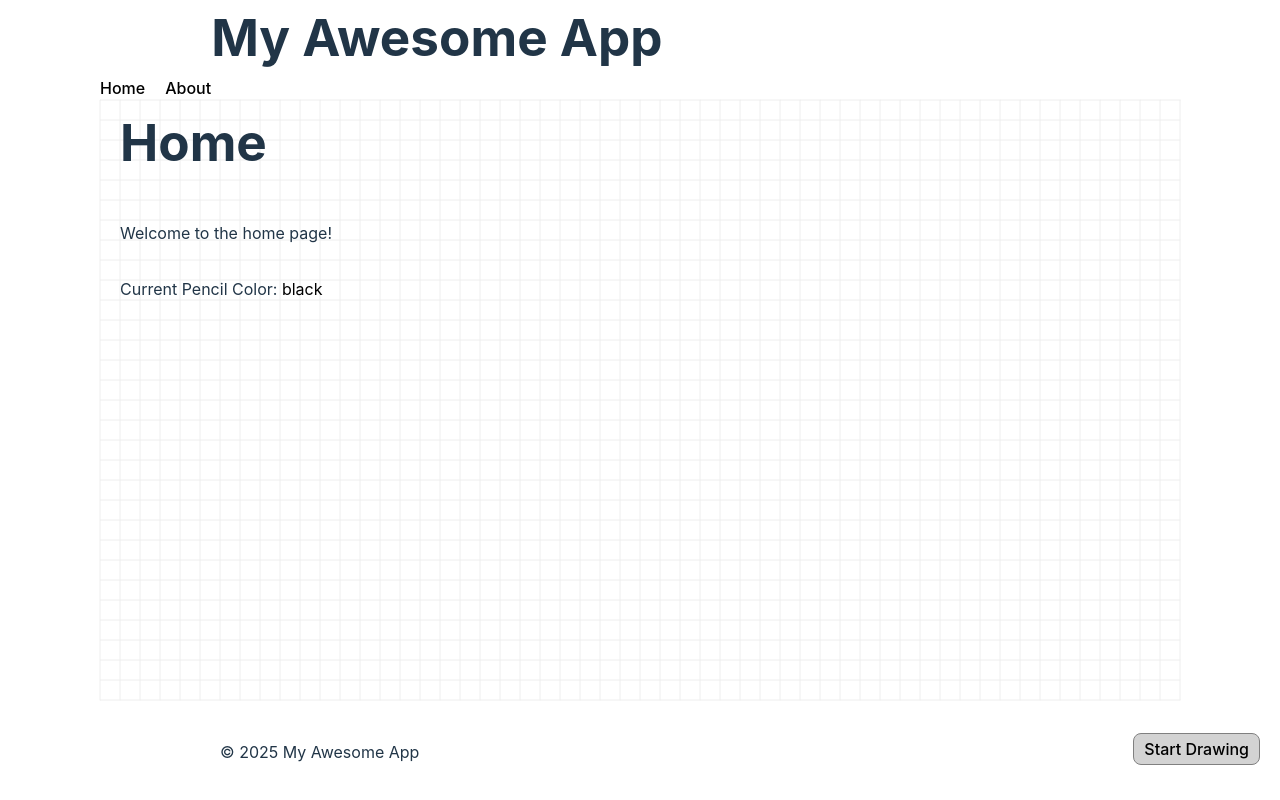
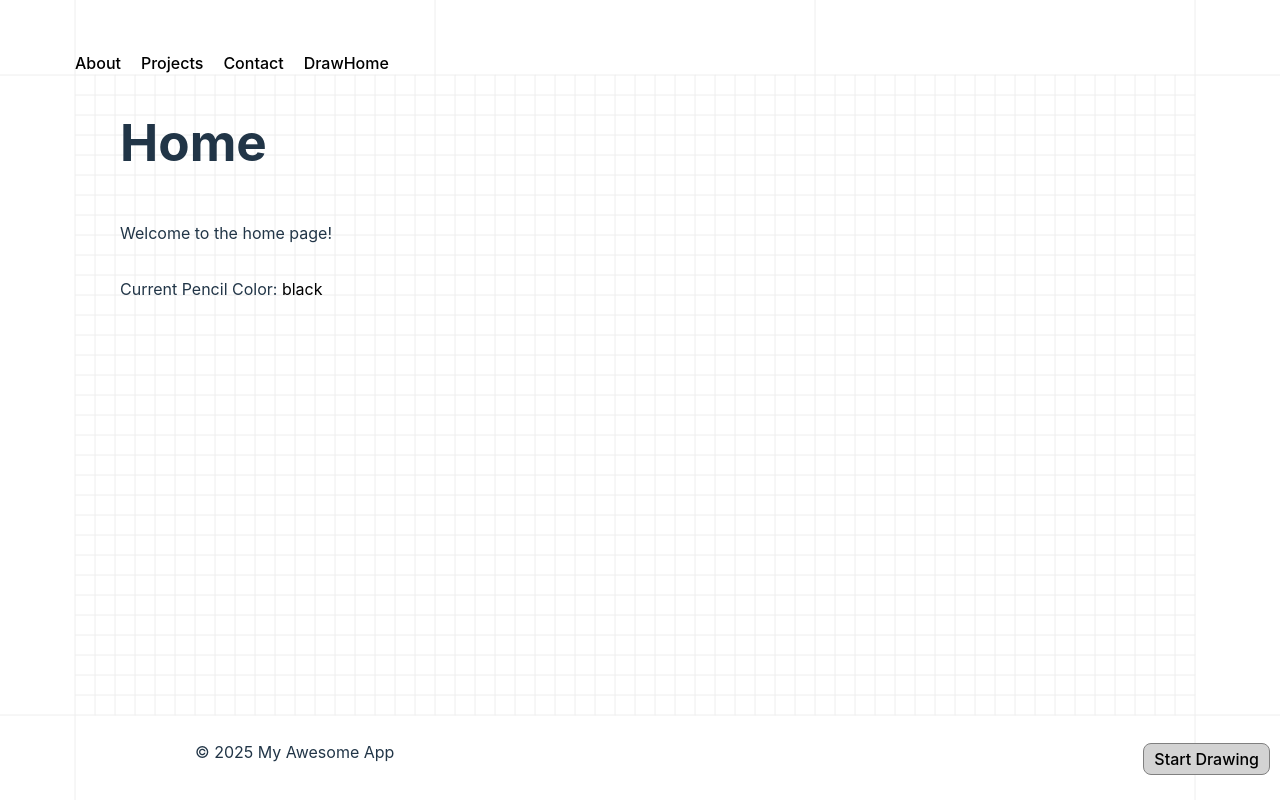
Before and after one commit to knemes/portfolio, a React (Vite) app: page / in a window 1280 px wide. Built offline with nearby package versions, Linux system fonts and the light colour scheme.

Commit message:
Adding details to graph and working on pages

```diff
--- a/src/components/Button/ButtonExpander.css
+++ b/src/components/Button/ButtonExpander.css
@@ -1,7 +1,7 @@
 .button-expander {
     position: absolute;
-    bottom: 20px;
-    right: 20px;
+    bottom: 10px;
+    right: 10px;
     display: flex;
     align-items: center;
     z-index: 2;
--- a/src/components/Button/ButtonExpander.jsx
+++ b/src/components/Button/ButtonExpander.jsx
@@ -39,8 +39,8 @@ function ButtonExpander({ children, isDrawing, setIsDrawing, expandDirection = '
 
     const containerStyle = {
         position: 'fixed',
-        bottom: '20px',
-        right: '20px',
+        bottom: '10px',
+        right: '10px',
         display: 'flex',
         alignItems: 'center',
     };
--- a/src/components/Footer/Footer.css
+++ b/src/components/Footer/Footer.css
@@ -4,8 +4,8 @@
     position: absolute;
     z-index: 10;
     Bottom: 0px;
-    left: 100px;
-    right: 100px;
+    left: 75px;
+    right: 75px;
 }
 
 .footer-content {
--- a/src/components/Graph/Graph.jsx
+++ b/src/components/Graph/Graph.jsx
@@ -2,7 +2,7 @@ import React, { useRef, useLayoutEffect, useCallback } from 'react';
 import PropTypes from 'prop-types';
 import './Graph.css';
 
-function Graph({canvas, mousePos, isDrawing, lines, backgroundLines }) {
+function Graph({ canvas, mousePos, isDrawing, lines, backgroundLines }) {
     //const canvasRef = useRef(null);
 
     const warp = useCallback((x, y) => {
@@ -33,7 +33,7 @@ function Graph({canvas, mousePos, isDrawing, lines, backgroundLines }) {
         ctx.strokeStyle = isDrawing ? '#DDDDDD' : '#EEEEEE';
         ctx.lineWidth = 1;
 
-        const margin = 100; // Margin around the grid
+        const margin = 75; // Margin around the grid
         const gridWidth = width - 2 * margin;
         const gridHeight = height - 2 * margin;
         let gridSize = 20;
@@ -41,14 +41,25 @@ function Graph({canvas, mousePos, isDrawing, lines, backgroundLines }) {
         // Vertical lines
         for (let xIndex = 0; xIndex <= Math.floor(gridWidth / gridSize); xIndex++) {
             const x = margin + xIndex * gridSize;
+            const firstthirdx = Math.floor(gridWidth / gridSize / 3);
+            const secondthirdx = Math.floor(gridWidth / gridSize / 3 * 2);
+            const lastx = Math.floor(gridWidth / gridSize)
             let { x: startWarpX, y: startWarpY } = warp(x, margin);
             let startX, startY;
             if (!isDrawing) {
                 startX = x + startWarpX;
+                if (xIndex == 0 || xIndex == firstthirdx || xIndex == secondthirdx || xIndex == lastx) {
+                    startY = startWarpY - 10;
+                } else {
                     startY = margin + startWarpY;
+                }
             } else {
                 startX = x;
+                if (xIndex == 0 || xIndex == firstthirdx || xIndex == secondthirdx || xIndex == lastx) {
+                    startY = -10;
+                } else {
                     startY = margin;
+                }
             }
 
             ctx.beginPath();
@@ -56,12 +67,23 @@ function Graph({canvas, mousePos, isDrawing, lines, backgroundLines }) {
 
             for (let yIndex = 0; yIndex <= Math.floor(gridHeight / gridSize); yIndex++) {
                 const y = margin + yIndex * gridSize;
+                const lasty = Math.floor(gridHeight / gridSize)
                 const { x: warpX, y: warpY } = warp(x, y);
-                let endX = x
-                let endY = y
+                let endX = x;
+                let endY;
                 if (!isDrawing) {
                     endX = x + warpX;
+                    if ((xIndex == 0 || xIndex == lastx) && yIndex == lasty) {
+                        endY = y + warpY + margin + 10;
+                    } else {
                         endY = y + warpY;
+                    }
+                } else {
+                    if ((xIndex == 0 || xIndex == lastx) && yIndex == lasty) {
+                        endY = y + margin + 10;
+                    } else {
+                        endY = y;
+                    }
                 }
                 ctx.lineTo(endX, endY);
             }
@@ -71,27 +93,47 @@ function Graph({canvas, mousePos, isDrawing, lines, backgroundLines }) {
         // Horizontal lines (similar adjustments)
         for (let yIndex = 0; yIndex <= Math.floor(gridHeight / gridSize); yIndex++) {
             const y = margin + yIndex * gridSize;
-            let { x: startWarpX, y: startWarpY } = warp(margin, y); // Apply margin to warp
+            const lasty = Math.floor(gridHeight / gridSize)
+            let { x: startWarpX, y: startWarpY } = warp(margin, y);
             let startX, startY;
             if (!isDrawing) {
+                if (yIndex == 0 || yIndex == lasty) {
+                    startX = startWarpX - 10;
+                } else {
                     startX = margin + startWarpX;
+                }
                 startY = y + startWarpY;
             } else {
+                if (yIndex == 0 || yIndex == lasty) {
+                    startX = -10;
+                } else {
                     startX = margin;
+                }
                 startY = y;
             }
 
             ctx.beginPath();
             ctx.moveTo(startX, startY);
 
-            for (let xIndex = 0; xIndex <= Math.floor(gridWidth / gridSize); xIndex++) { // Adjusted loop
+            for (let xIndex = 0; xIndex <= Math.floor(gridWidth / gridSize); xIndex++) {
                 const x = margin + xIndex * gridSize;
+                const lastx = Math.floor(gridWidth / gridSize)
                 const { x: warpX, y: warpY } = warp(x, y);
-                let endX = x;
+                let endX;
                 let endY = y;
                 if (!isDrawing) {
+                    if ((yIndex == 0 || yIndex == lasty) && xIndex == lastx) {
+                        endX = x + warpX + margin + 10;
+                    } else {
                         endX = x + warpX;
+                    }
                     endY = y + warpY;
+                } else {
+                    if ((yIndex == 0 || yIndex == lasty) && xIndex == lastx) {
+                        endX = x + margin + 10;
+                    } else {
+                        endX = x;
+                    }
                 }
                 ctx.lineTo(endX, endY);
             }
--- a/src/components/Header/Header.css
+++ b/src/components/Header/Header.css
@@ -3,9 +3,9 @@
     position: absolute;
     z-index: 10;
     top: 0px;
-    left: 100px;
-    right: 100px;
-    height: 100px;
+    left: 75px;
+    right: 75px;
+    height: 75px;
     display: flex;
 }
 
--- a/src/components/Header/Header.jsx
+++ b/src/components/Header/Header.jsx
@@ -6,13 +6,17 @@ function Header() {
     return (
         <header className="header">
             <div className="header-content"> {/* Container for header content */}
-                <nav>
-                    <Link to="/">Home</Link>
+                <nav className="right-links">
                     <Link to="/about">About</Link>
+                    <Link to="/project">Projects</Link>
+                    <Link to="/contact">Contact</Link>
+                    <Link to="/draw">Draw</Link>
                     {/* Add more navigation links */}
                 </nav>
+                <nav className="left-links">
+                    <Link to="/">Home</Link>
+                </nav>
                 {/* Add other header elements (logo, search bar, etc.) */}
-                <h1>My Awesome App</h1> {/* Example heading */}
             </div>
         </header>
     );
```
Also changed, not shown: src/pages/ProjectPage.jsx (added, +12 -0 lines), src/pages/Contact.jsx (added). Lines whose indentation alone changed are shown as unchanged.
